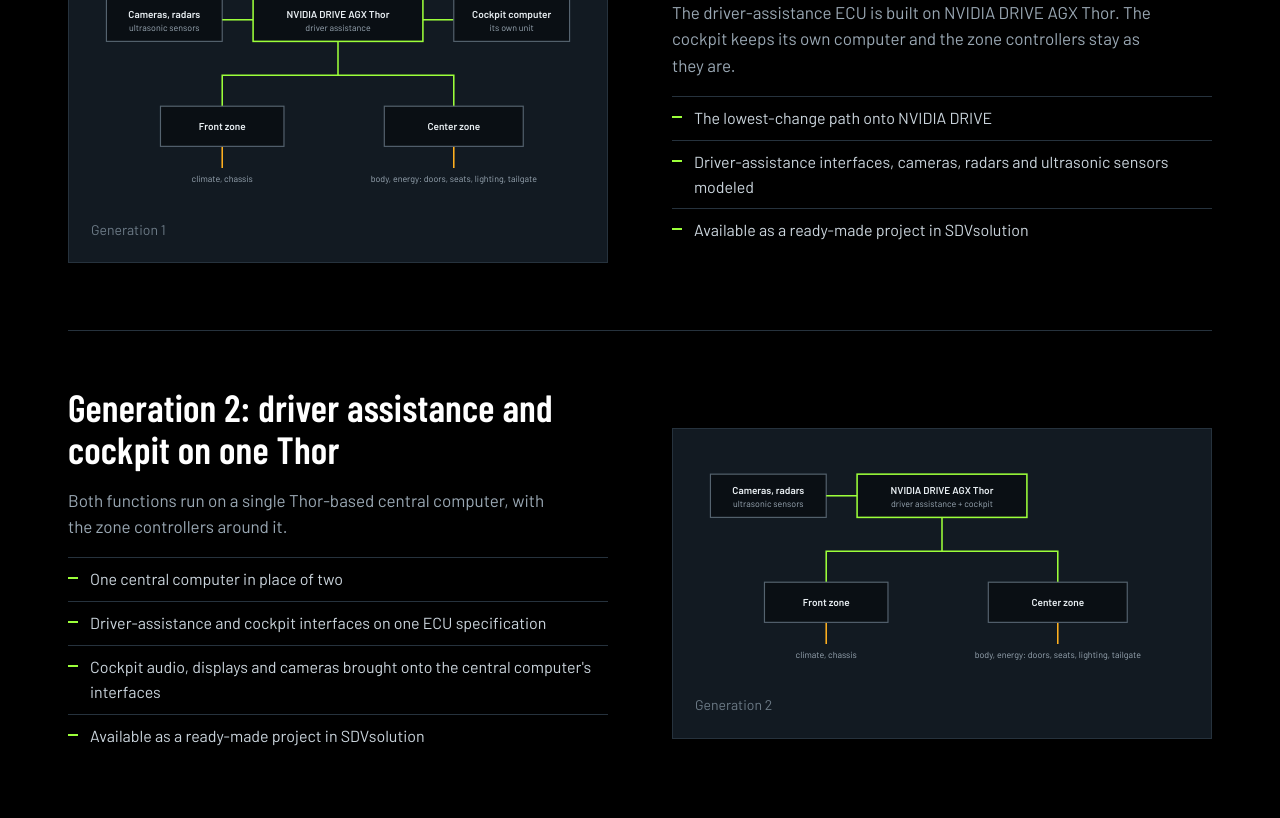
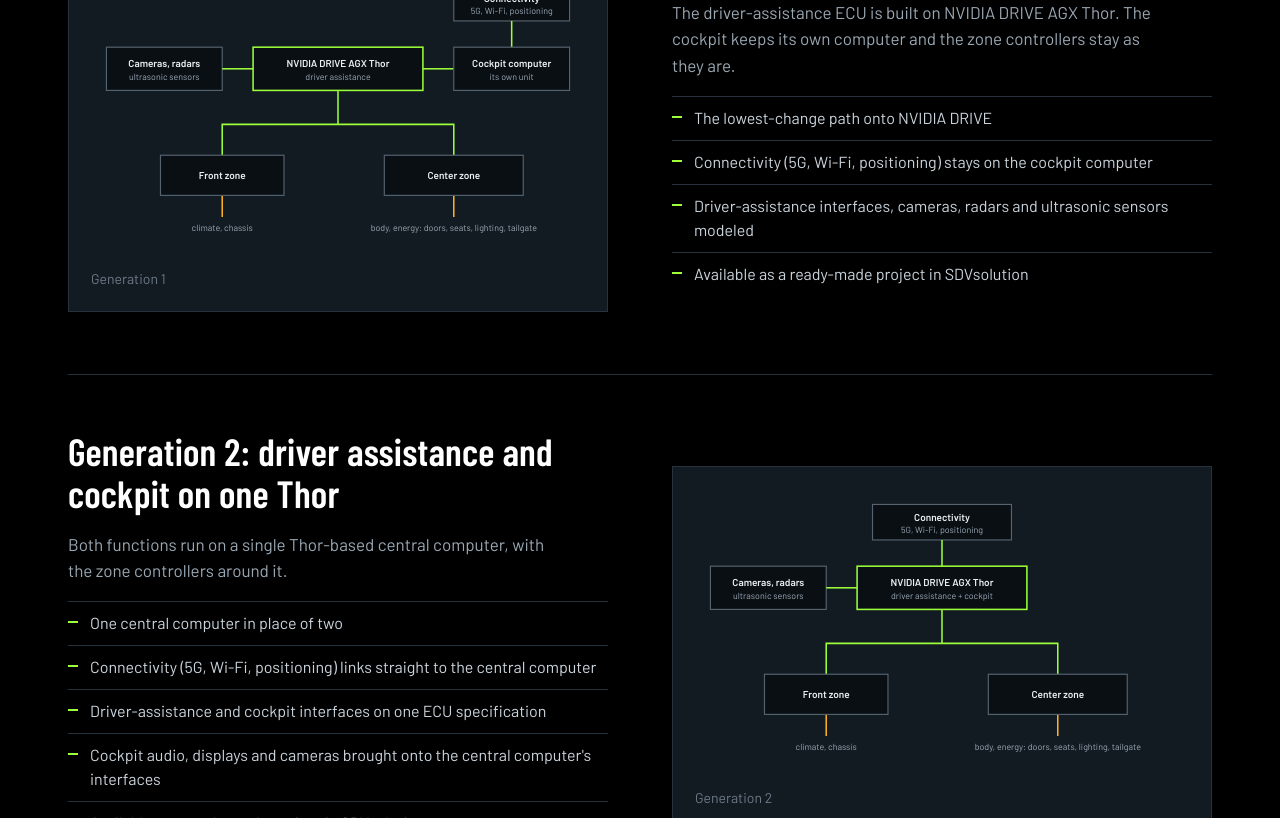
Before and after one commit to sdvsolution-alba-shaska/sdvsolution-site-tool, a plain HTML site: page nvidia-drive.html in a window 1280 px wide. Shown: the part 726-1544 px from the top of the page. Drawn offline with Linux system fonts and the light colour scheme.

Commit message:
NVIDIA DRIVE page: Connectivity box in the Generation 1 and Generation 2 drawings
Co-Authored-By: Claude Fable 5.2 <noreply@anthropic.com>
Claude-Session: https://claude.ai/code/session_014svB224g7uEYE5Snh9jQaE

```diff
--- a/nvidia-drive.html
+++ b/nvidia-drive.html
@@ -18,22 +18,22 @@
 <a id="top"></a>
 <section class="phero"><div class="wrap"><p class="crumb"><a href="index.html" >SDVsolution</a> / NVIDIA DRIVE</p><h1>The vehicle around NVIDIA DRIVE AGX Thor.</h1><p class="lead">Choosing the central computer is one decision. Connecting it to the dozens of other ECUs in the vehicle is the larger job. SDVsolution models that vehicle for you, in two ready-made architectures.</p></div></section>
 <section class="band band-black"><div class="wrap">
-  <div class="row"><figure class="art"><svg viewBox="0 0 640 300" role="img" aria-label="A Thor-based driver-assistance computer beside a separate cockpit computer, connected by Ethernet to the front zone and the center zone, with cameras, radars and displays.">
-  <path class="d-wire d-eth" d="M320 86V130M320 130H170V170M320 130H470V170"/><path class="d-wire d-eth" d="M430 58H470"/>
-  <path class="d-wire d-can" d="M170 222V250M470 222V250"/>
-  <rect class="d-core" x="210" y="30" width="220" height="56"/><text class="d-t" x="320.0" y="56.0" text-anchor="middle">NVIDIA DRIVE AGX Thor</text><text class="d-s" x="320.0" y="72.0" text-anchor="middle">driver assistance</text><rect class="d-box" x="470" y="30" width="150" height="56"/><text class="d-t" x="545.0" y="56.0" text-anchor="middle">Cockpit computer</text><text class="d-s" x="545.0" y="72.0" text-anchor="middle">its own unit</text>
-  <rect class="d-box" x="20" y="30" width="150" height="56"/><text class="d-t" x="95.0" y="56.0" text-anchor="middle">Cameras, radars</text><text class="d-s" x="95.0" y="72.0" text-anchor="middle">ultrasonic sensors</text><path class="d-wire d-eth" d="M170 58H210"/>
-  <rect class="d-box" x="90" y="170" width="160" height="52"/><text class="d-t" x="170.0" y="201.0" text-anchor="middle">Front zone</text><rect class="d-box" x="380" y="170" width="180" height="52"/><text class="d-t" x="470.0" y="201.0" text-anchor="middle">Center zone</text>
-  <g class="d-s" text-anchor="middle"><text x="170" y="268">climate, chassis</text><text x="470" y="268">body, energy: doors, seats, lighting, tailgate</text></g>
-</svg><figcaption>Generation 1</figcaption></figure><div><h3>Generation 1: driver assistance on Thor</h3><p>The driver-assistance ECU is built on NVIDIA DRIVE AGX Thor. The cockpit keeps its own computer and the zone controllers stay as they are.</p><ul><li>The lowest-change path onto NVIDIA DRIVE</li><li>Driver-assistance interfaces, cameras, radars and ultrasonic sensors modeled</li><li>Available as a ready-made project in SDVsolution</li></ul></div></div>
-  <div class="row flip"><figure class="art"><svg viewBox="0 0 640 300" role="img" aria-label="One Thor-based central computer for driver assistance and cockpit, connected by Ethernet to the front zone and the center zone, with cameras, radars and displays.">
-  <path class="d-wire d-eth" d="M320 86V130M320 130H170V170M320 130H470V170"/>
-  <path class="d-wire d-can" d="M170 222V250M470 222V250"/>
-  <rect class="d-core" x="210" y="30" width="220" height="56"/><text class="d-t" x="320.0" y="56.0" text-anchor="middle">NVIDIA DRIVE AGX Thor</text><text class="d-s" x="320.0" y="72.0" text-anchor="middle">driver assistance + cockpit</text>
-  <rect class="d-box" x="20" y="30" width="150" height="56"/><text class="d-t" x="95.0" y="56.0" text-anchor="middle">Cameras, radars</text><text class="d-s" x="95.0" y="72.0" text-anchor="middle">ultrasonic sensors</text><path class="d-wire d-eth" d="M170 58H210"/>
-  <rect class="d-box" x="90" y="170" width="160" height="52"/><text class="d-t" x="170.0" y="201.0" text-anchor="middle">Front zone</text><rect class="d-box" x="380" y="170" width="180" height="52"/><text class="d-t" x="470.0" y="201.0" text-anchor="middle">Center zone</text>
-  <g class="d-s" text-anchor="middle"><text x="170" y="268">climate, chassis</text><text x="470" y="268">body, energy: doors, seats, lighting, tailgate</text></g>
-</svg><figcaption>Generation 2</figcaption></figure><div><h3>Generation 2: driver assistance and cockpit on one Thor</h3><p>Both functions run on a single Thor-based central computer, with the zone controllers around it.</p><ul><li>One central computer in place of two</li><li>Driver-assistance and cockpit interfaces on one ECU specification</li><li>Cockpit audio, displays and cameras brought onto the central computer's interfaces</li><li>Available as a ready-made project in SDVsolution</li></ul></div></div>
+  <div class="row"><figure class="art"><svg viewBox="0 0 640 370" role="img" aria-label="A Thor-based driver-assistance computer beside a separate cockpit computer, which carries the connectivity unit, connected by Ethernet to the front zone and the center zone, with cameras, radars and displays.">
+  <path class="d-wire d-eth" d="M320 156V200M320 200H170V240M320 200H470V240"/><path class="d-wire d-eth" d="M430 128H470"/>
+  <path class="d-wire d-can" d="M170 292V320M470 292V320"/>
+  <rect class="d-box" x="470" y="20" width="150" height="46"/><text class="d-t" x="545.0" y="41.0" text-anchor="middle">Connectivity</text><text class="d-s" x="545.0" y="57.0" text-anchor="middle">5G, Wi-Fi, positioning</text><path class="d-wire d-eth" d="M545 66V100"/><rect class="d-core" x="210" y="100" width="220" height="56"/><text class="d-t" x="320.0" y="126.0" text-anchor="middle">NVIDIA DRIVE AGX Thor</text><text class="d-s" x="320.0" y="142.0" text-anchor="middle">driver assistance</text><rect class="d-box" x="470" y="100" width="150" height="56"/><text class="d-t" x="545.0" y="126.0" text-anchor="middle">Cockpit computer</text><text class="d-s" x="545.0" y="142.0" text-anchor="middle">its own unit</text>
+  <rect class="d-box" x="20" y="100" width="150" height="56"/><text class="d-t" x="95.0" y="126.0" text-anchor="middle">Cameras, radars</text><text class="d-s" x="95.0" y="142.0" text-anchor="middle">ultrasonic sensors</text><path class="d-wire d-eth" d="M170 128H210"/>
+  <rect class="d-box" x="90" y="240" width="160" height="52"/><text class="d-t" x="170.0" y="271.0" text-anchor="middle">Front zone</text><rect class="d-box" x="380" y="240" width="180" height="52"/><text class="d-t" x="470.0" y="271.0" text-anchor="middle">Center zone</text>
+  <g class="d-s" text-anchor="middle"><text x="170" y="338">climate, chassis</text><text x="470" y="338">body, energy: doors, seats, lighting, tailgate</text></g>
+</svg><figcaption>Generation 1</figcaption></figure><div><h3>Generation 1: driver assistance on Thor</h3><p>The driver-assistance ECU is built on NVIDIA DRIVE AGX Thor. The cockpit keeps its own computer and the zone controllers stay as they are.</p><ul><li>The lowest-change path onto NVIDIA DRIVE</li><li>Connectivity (5G, Wi-Fi, positioning) stays on the cockpit computer</li><li>Driver-assistance interfaces, cameras, radars and ultrasonic sensors modeled</li><li>Available as a ready-made project in SDVsolution</li></ul></div></div>
+  <div class="row flip"><figure class="art"><svg viewBox="0 0 640 370" role="img" aria-label="A connectivity unit above one Thor-based central computer for driver assistance and cockpit, connected by Ethernet to the front zone and the center zone, with cameras, radars and displays.">
+  <path class="d-wire d-eth" d="M320 156V200M320 200H170V240M320 200H470V240"/>
+  <path class="d-wire d-can" d="M170 292V320M470 292V320"/>
+  <rect class="d-box" x="230" y="20" width="180" height="46"/><text class="d-t" x="320.0" y="41.0" text-anchor="middle">Connectivity</text><text class="d-s" x="320.0" y="57.0" text-anchor="middle">5G, Wi-Fi, positioning</text><path class="d-wire d-eth" d="M320 66V100"/><rect class="d-core" x="210" y="100" width="220" height="56"/><text class="d-t" x="320.0" y="126.0" text-anchor="middle">NVIDIA DRIVE AGX Thor</text><text class="d-s" x="320.0" y="142.0" text-anchor="middle">driver assistance + cockpit</text>
+  <rect class="d-box" x="20" y="100" width="150" height="56"/><text class="d-t" x="95.0" y="126.0" text-anchor="middle">Cameras, radars</text><text class="d-s" x="95.0" y="142.0" text-anchor="middle">ultrasonic sensors</text><path class="d-wire d-eth" d="M170 128H210"/>
+  <rect class="d-box" x="90" y="240" width="160" height="52"/><text class="d-t" x="170.0" y="271.0" text-anchor="middle">Front zone</text><rect class="d-box" x="380" y="240" width="180" height="52"/><text class="d-t" x="470.0" y="271.0" text-anchor="middle">Center zone</text>
+  <g class="d-s" text-anchor="middle"><text x="170" y="338">climate, chassis</text><text x="470" y="338">body, energy: doors, seats, lighting, tailgate</text></g>
+</svg><figcaption>Generation 2</figcaption></figure><div><h3>Generation 2: driver assistance and cockpit on one Thor</h3><p>Both functions run on a single Thor-based central computer, with the zone controllers around it.</p><ul><li>One central computer in place of two</li><li>Connectivity (5G, Wi-Fi, positioning) links straight to the central computer</li><li>Driver-assistance and cockpit interfaces on one ECU specification</li><li>Cockpit audio, displays and cameras brought onto the central computer's interfaces</li><li>Available as a ready-made project in SDVsolution</li></ul></div></div>
 </div></section>
 
 <section class="band on-paper"><div class="wrap">
```
Also changed, not shown: 1 other file.
